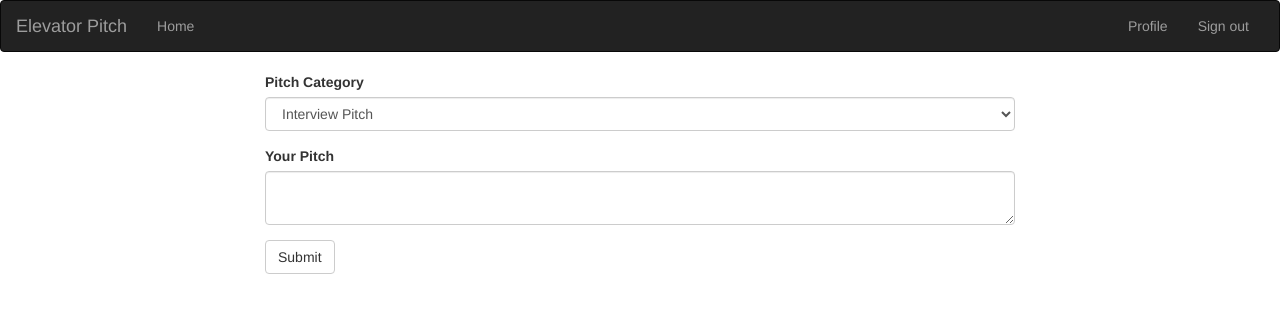
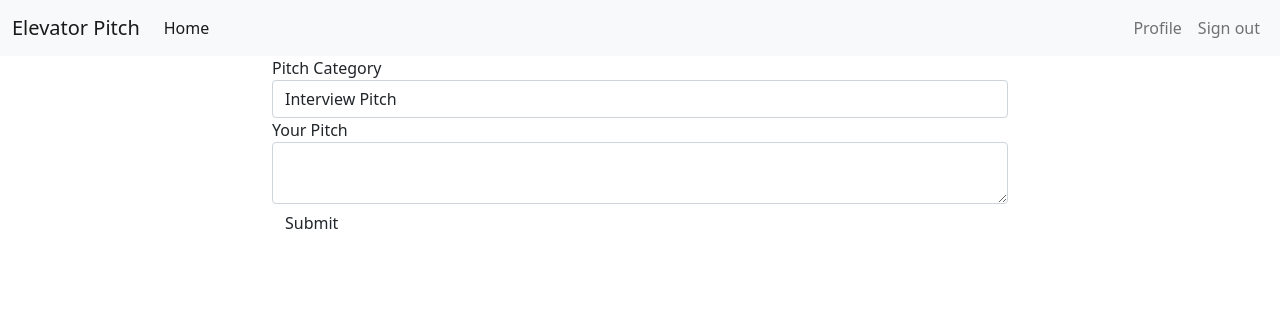
Before and after one commit to mururi/Elevator_pitch_app, a Flask app: page /new-pitch in a window 1280 px wide. Shown: the top 313 px of the page. Run offline with Flask 2, Linux system fonts and the light colour scheme; the visitor is signed in with stand-in values (Sample User, id 1); data comes from the database, SQL or seed files in the repository; some libraries are stand-ins or nearby versions.

Commit message:
Change base html and navbar to bootstrap 5

```diff
--- a/app/templates/base.html
+++ b/app/templates/base.html
@@ -1,6 +1,37 @@
-{% extends 'bootstrap/base.html'%}
+<!DOCTYPE html>
+<html lang="en">
 
-<!-- Navbar block  -->
-{% block navbar %}
-    {% include 'navbar.html' %}
-{% endblock %}
+<head>
+  <meta charset="UTF-8">
+  <meta http-equiv="X-UA-Compatible" content="IE=edge">
+  <meta name="viewport" content="width=device-width, initial-scale=1.0">
+  {% if title %}
+    <title> {{ title }} </title>
+  {% else %}
+    <title> The Elevator Pitch </title>
+  {% endif %}
+  <link href="https://cdn.jsdelivr.net/npm/bootstrap@5.0.2/dist/css/bootstrap.min.css" rel="stylesheet" integrity="sha384-EVSTQN3/azprG1Anm3QDgpJLIm9Nao0Yz1ztcQTwFspd3yD65VohhpuuCOmLASjC" crossorigin="anonymous">
+  <link href="https://fonts.googleapis.com/icon?family=Material+Icons"
+      rel="stylesheet">
+  {% block styles %}
+
+  {% endblock %}
+</head>
+
+<body>
+  <header>
+    <!-- Navbar block -->
+    {% block navbar %}
+      {% include 'navbar2.html' %}
+    {% endblock %}
+  </header>
+
+
+  <!-- Content block -->
+  {% block content %}
+
+  {% endblock %}
+  <script src="https://cdn.jsdelivr.net/npm/bootstrap@5.0.2/dist/js/bootstrap.bundle.min.js" integrity="sha384-MrcW6ZMFYlzcLA8Nl+NtUVF0sA7MsXsP1UyJoMp4YLEuNSfAP+JcXn/tWtIaxVXM" crossorigin="anonymous"></script>
+</body>
+
+</html>
--- /dev/null
+++ b/app/templates/base3.html
@@ -0,0 +1,6 @@
+{% extends 'bootstrap/base.html'%}
+
+<!-- Navbar block  -->
+{% block navbar %}
+    {% include 'navbar.html' %}
+{% endblock %}
--- /dev/null
+++ b/app/templates/navbar2.html
@@ -0,0 +1,23 @@
+<nav class="navbar navbar-expand-lg navbar-light bg-light">
+  <div class="container-fluid">
+    <a class="navbar-brand" href="/">Elevator Pitch</a>
+    <button class="navbar-toggler" type="button" data-bs-toggle="collapse" data-bs-target="#navbarSupportedContent" aria-controls="navbarSupportedContent" aria-expanded="false" aria-label="Toggle navigation">
+      <span class="navbar-toggler-icon"></span>
+    </button>
+    <div class="collapse navbar-collapse" id="navbarSupportedContent">
+      <ul class="navbar-nav me-auto mb-2 mb-lg-0">
+        <li class="nav-item">
+          <a class="nav-link active" aria-current="page" href="/">Home</a>
+        </li>
+      </ul>
+      <ul class="nav navbar-nav navbar-right">
+        {% if current_user.is_authenticated %}
+        <li><a class="nav-link" href="{{url_for('main.profile',uname=current_user.username)}}">Profile</a></li>
+        <li><a class="nav-link" href="{{url_for('auth.logout')}}">Sign out</a></li>
+        {% else %}
+        <li><a class="nav-link" href="{{url_for('auth.login')}}">Sign in</a></li>
+        {%endif%}
+      </ul>
+    </div>
+  </div>
+</nav>
```
Also changed, not shown: app/templates/base2.html (deleted, +0 -37 lines).
